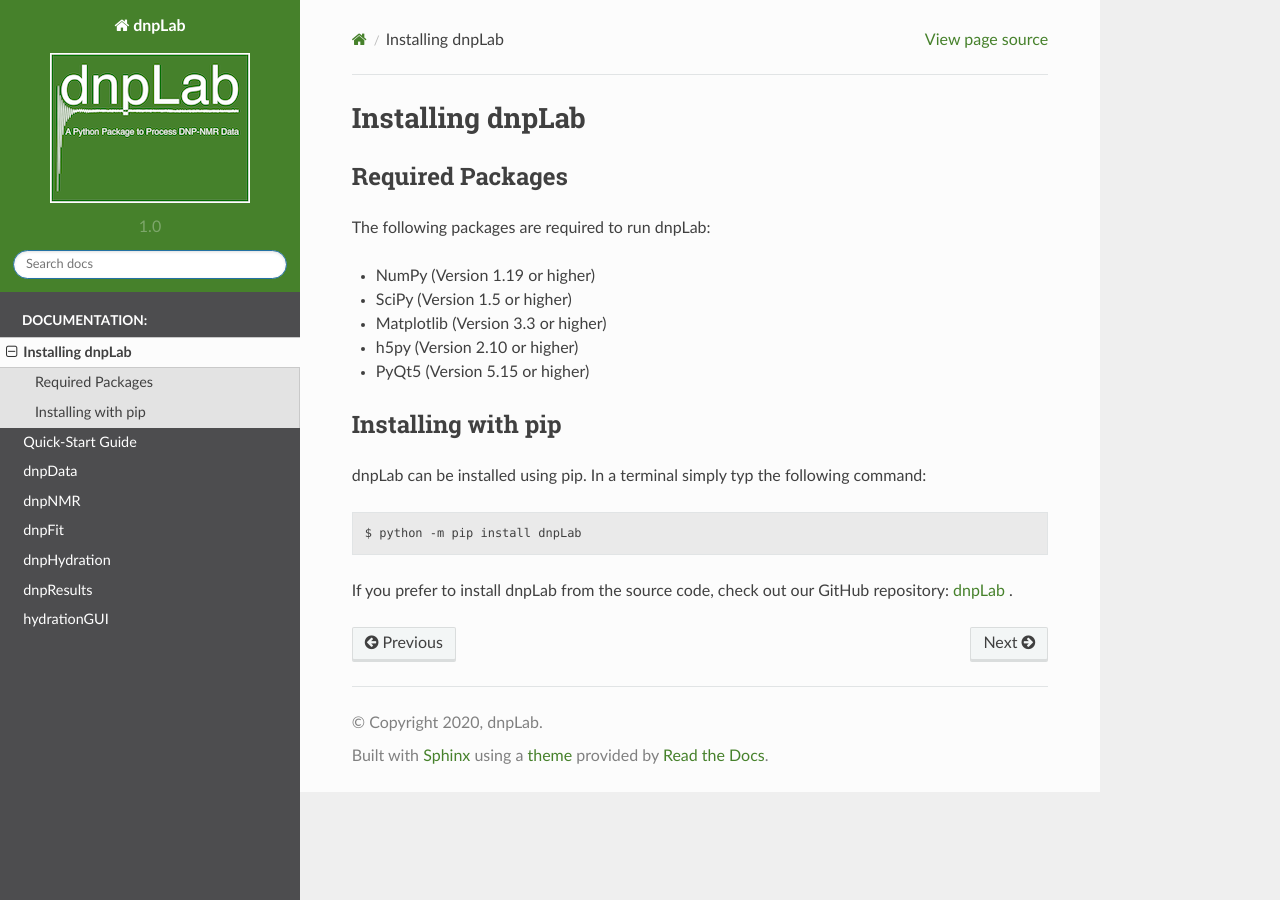
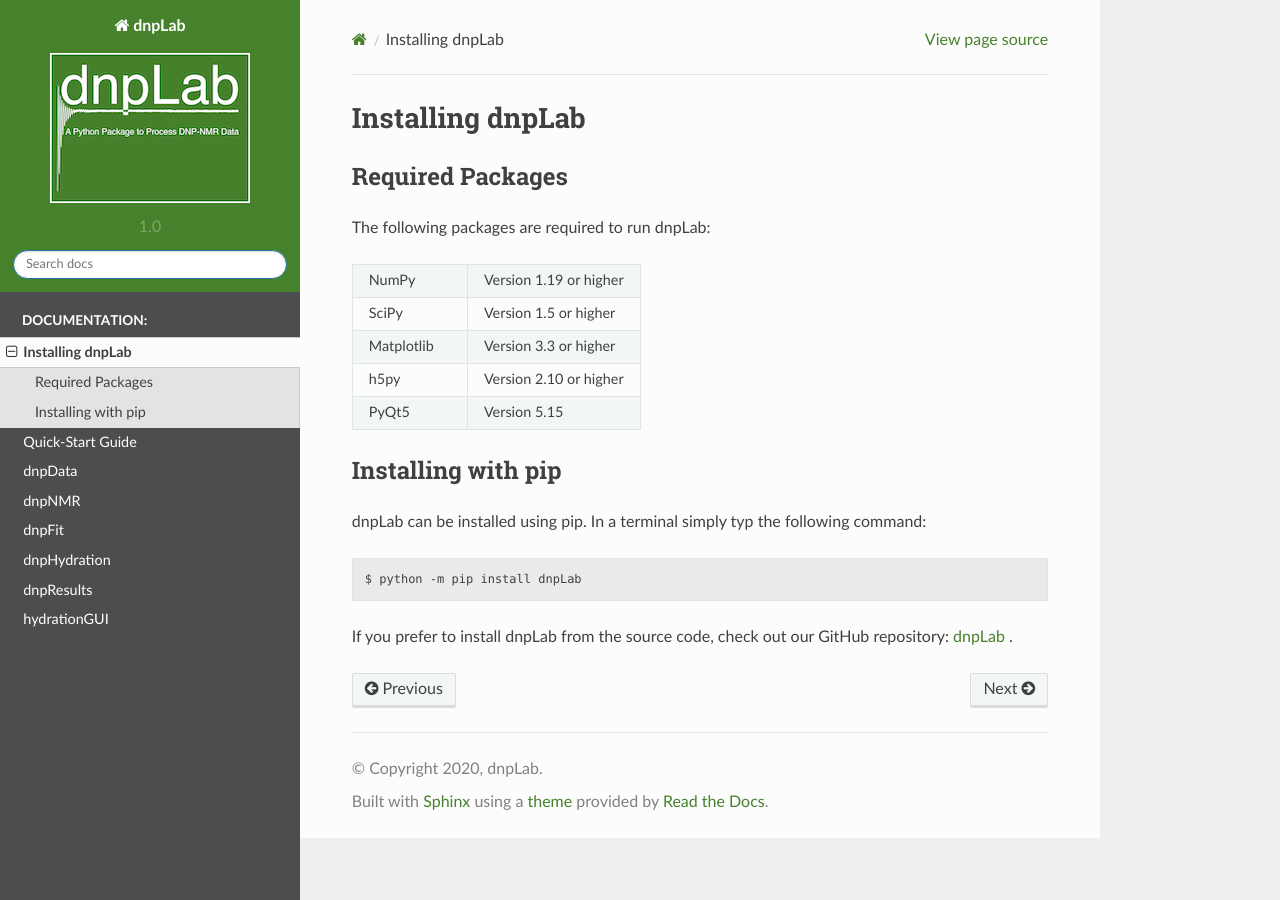
Before and after one commit to DNPLab/DNPLab, a Sphinx documentation site: the page built from docs/source/install.rst, in a window 1280 px wide. Built offline with Sphinx 7.4.7 and the Read the Docs theme 2.0.0, drawn with Linux system fonts in a browser that asks for light colours; pages that are not in the unit, such as notebooks, are missing from menus.

Commit message:
Changed to table

```diff
--- a/docs/source/install.rst
+++ b/docs/source/install.rst
@@ -11,11 +11,20 @@
 =================
 The following packages are required to run dnpLab:
 
-* NumPy (Version 1.19 or higher)
-* SciPy (Version 1.5 or higher)
-* Matplotlib (Version 3.3 or higher)
-* h5py (Version 2.10 or higher)
-* PyQt5 (Version 5.15 or higher)
+.. list-table::
+   :widths: 40 60
+
+   * - NumPy
+     - Version 1.19 or higher
+   * - SciPy
+     - Version 1.5 or higher
+   * - Matplotlib
+     - Version 3.3 or higher
+   * - h5py
+     - Version 2.10 or higher
+   * - PyQt5
+     - Version 5.15
+
 
 Installing with pip
 ===================
```
